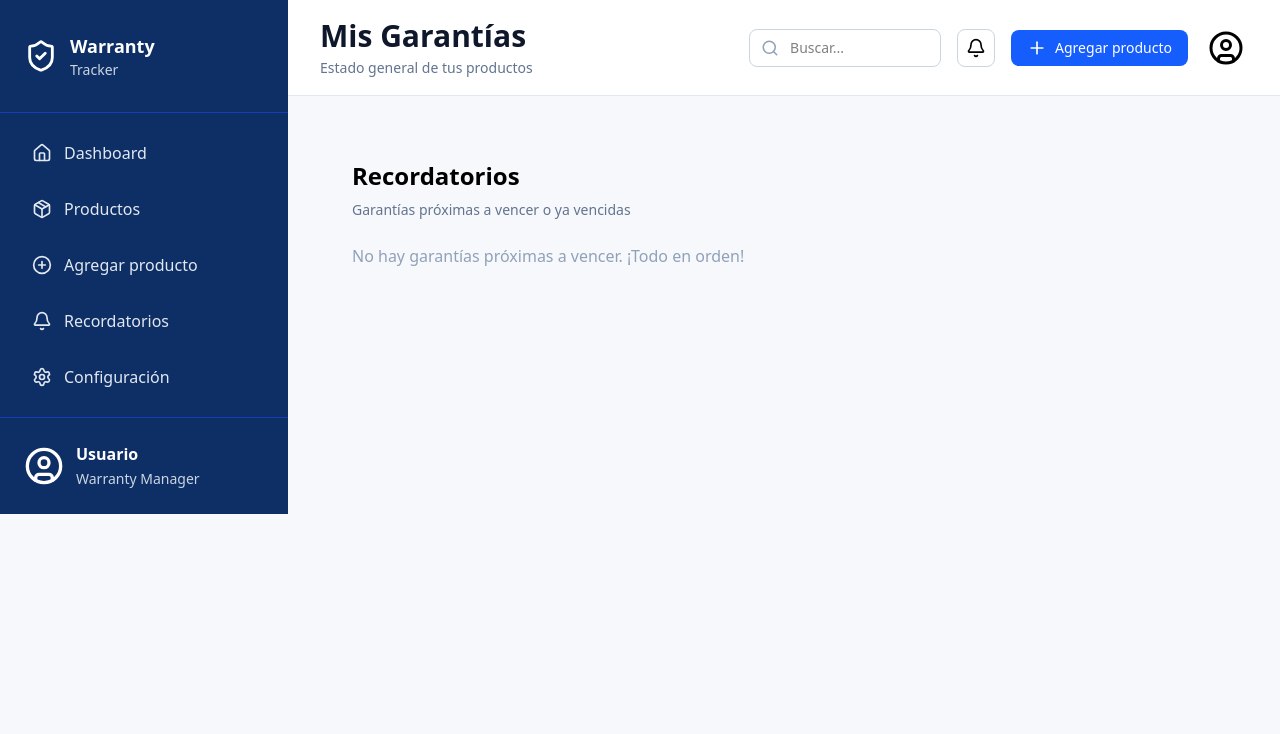
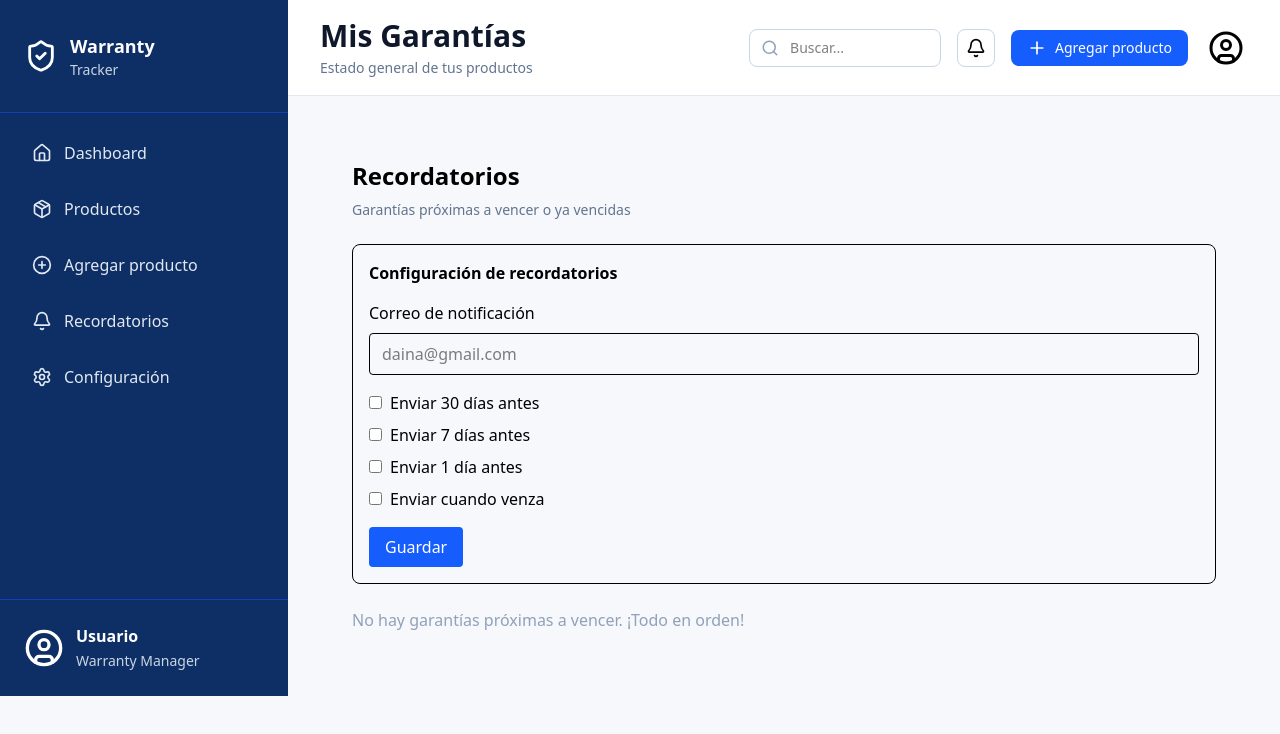
Before and after one commit to Josu98888/warranty-app-next, a Next.js app: page /reminders in a window 1280 px wide. Shown: the top 734 px of the page. Built offline with nearby package versions, Linux system fonts and the light colour scheme.

Commit message:
feat: add warranty reminder settings section

```diff
--- a/src/app/(pages)/reminders/page.tsx
+++ b/src/app/(pages)/reminders/page.tsx
@@ -8,15 +8,63 @@ export default function RemindersPage() {
 
   const upcoming = filteredProductsWithWarranty.filter((p) => {
     const status = getWarrantyStatus(p.warranty?.expiryDate);
-    return status?.variant === "expiring-soon" || status?.variant === "expired";
+
+    return (
+      status?.variant === "expiring-soon" ||
+      status?.variant === "expired"
+    );
   });
 
   return (
     <section className="p-6">
       <h1 className="text-2xl font-bold mb-2">Recordatorios</h1>
+
       <p className="text-slate-500 text-sm mb-6">
         Garantías próximas a vencer o ya vencidas
       </p>
+
+      {/* Configuración de recordatorios */}
+      <div className="border rounded-lg p-4 mb-6">
+        <h2 className="font-semibold mb-4">
+          Configuración de recordatorios
+        </h2>
+
+        <label className="block mb-2">
+          Correo de notificación
+        </label>
+
+        <input
+          type="email"
+          placeholder="daina@gmail.com"
+          className="w-full border rounded px-3 py-2 mb-4"
+        />
+
+        <div className="flex flex-col gap-2">
+          <label>
+            <input type="checkbox" className="mr-2" />
+            Enviar 30 días antes
+          </label>
+
+          <label>
+            <input type="checkbox" className="mr-2" />
+            Enviar 7 días antes
+          </label>
+
+          <label>
+            <input type="checkbox" className="mr-2" />
+            Enviar 1 día antes
+          </label>
+
+          <label>
+            <input type="checkbox" className="mr-2" />
+            Enviar cuando venza
+          </label>
+        </div>
+
+        <button className="mt-4 px-4 py-2 rounded bg-blue-600 text-white">
+          Guardar
+        </button>
+      </div>
 
       {upcoming.length === 0 && (
         <p className="text-slate-400">
@@ -26,7 +74,9 @@ export default function RemindersPage() {
 
       <ul className="flex flex-col gap-3">
         {upcoming.map((p) => {
-          const status = getWarrantyStatus(p.warranty?.expiryDate);
+          const status = getWarrantyStatus(
+            p.warranty?.expiryDate
+          );
 
           return (
             <li
@@ -34,8 +84,8 @@ export default function RemindersPage() {
               className={`border rounded-lg p-4 ${status?.className}`}
             >
               <p className="font-semibold">{p.name}</p>
+
               <p className="text-sm">{status?.label}</p>
-
               {p.receipt && (
                 <img
                   src={p.receipt}
```
